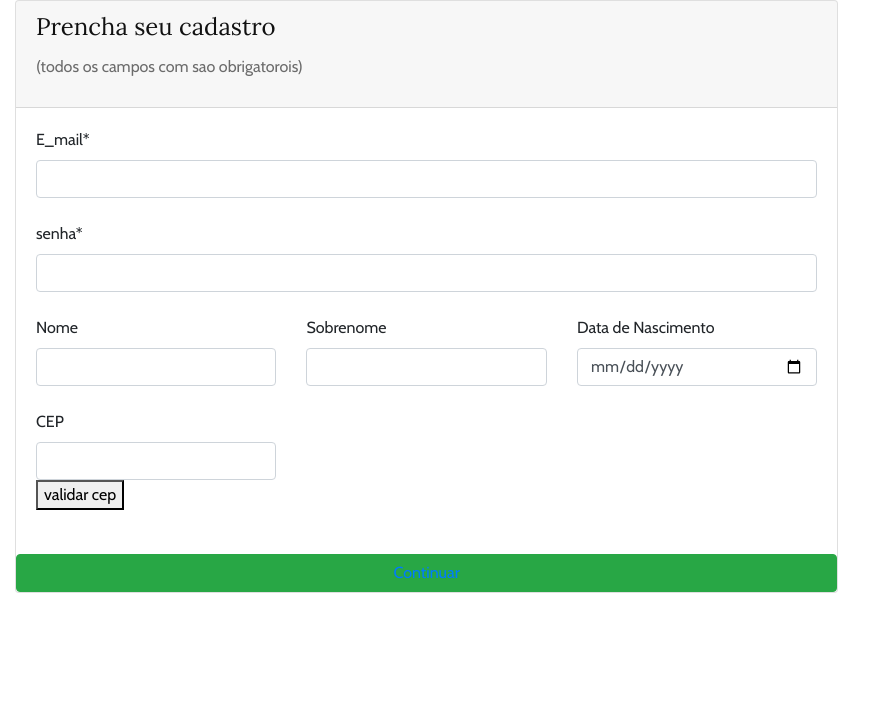
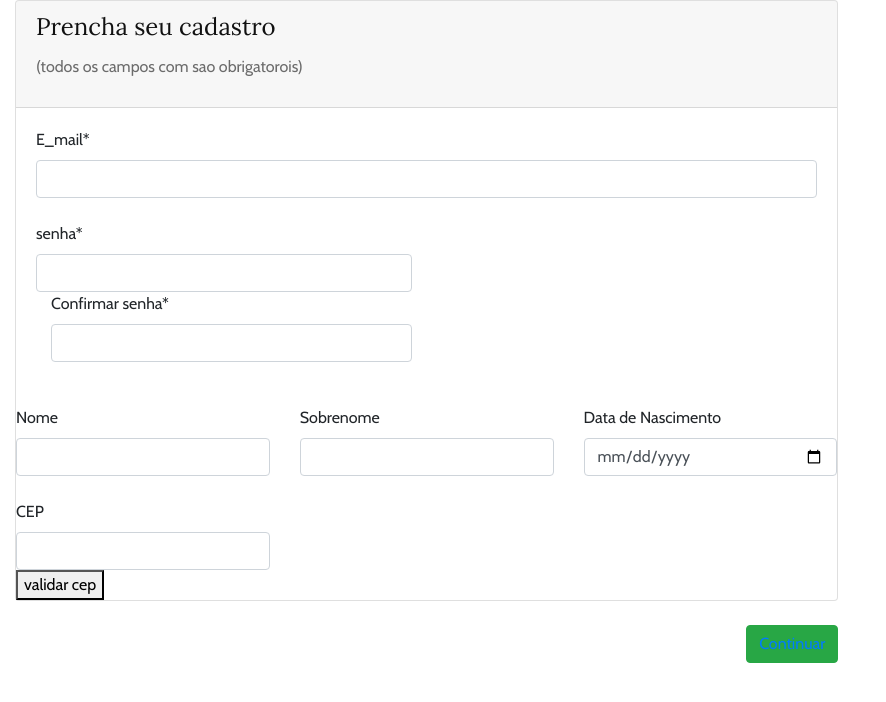
Before and after one commit to patrick2244/Projeto-arvore-genealogica-utramig, a PHP site: page /formulario1.php in a window 1280 px wide. Shown: the top 702 px of the page, without its empty margins (0-886 px from the left). Run offline with PHP 8.4, Linux system fonts and the light colour scheme.

Commit message:
ADição do campo de confirmar senha

```diff
--- a/arvoregenealogica/formulario1.php
+++ b/arvoregenealogica/formulario1.php
@@ -58,12 +58,17 @@
 
                       <br>
                       <div class="row">
-                      <div class="col-md-12">
+                      <div class="col-md-6">
                           <label class="bmd-label-floating">senha*</label>
                           <input type="password" class="form-control"name="senha">
                         </div>
                       </div>
 
+                      <div class="col-md-6">
+                          <label class="bmd-label-floating">Confirmar senha*</label>
+                          <input type="password" class="form-control"name="senha">
+                        </div>
+                      </div>
 
                       <br>
 
```
Also changed, not shown: arvoregenealogica/index.php (+8 -2 lines).
